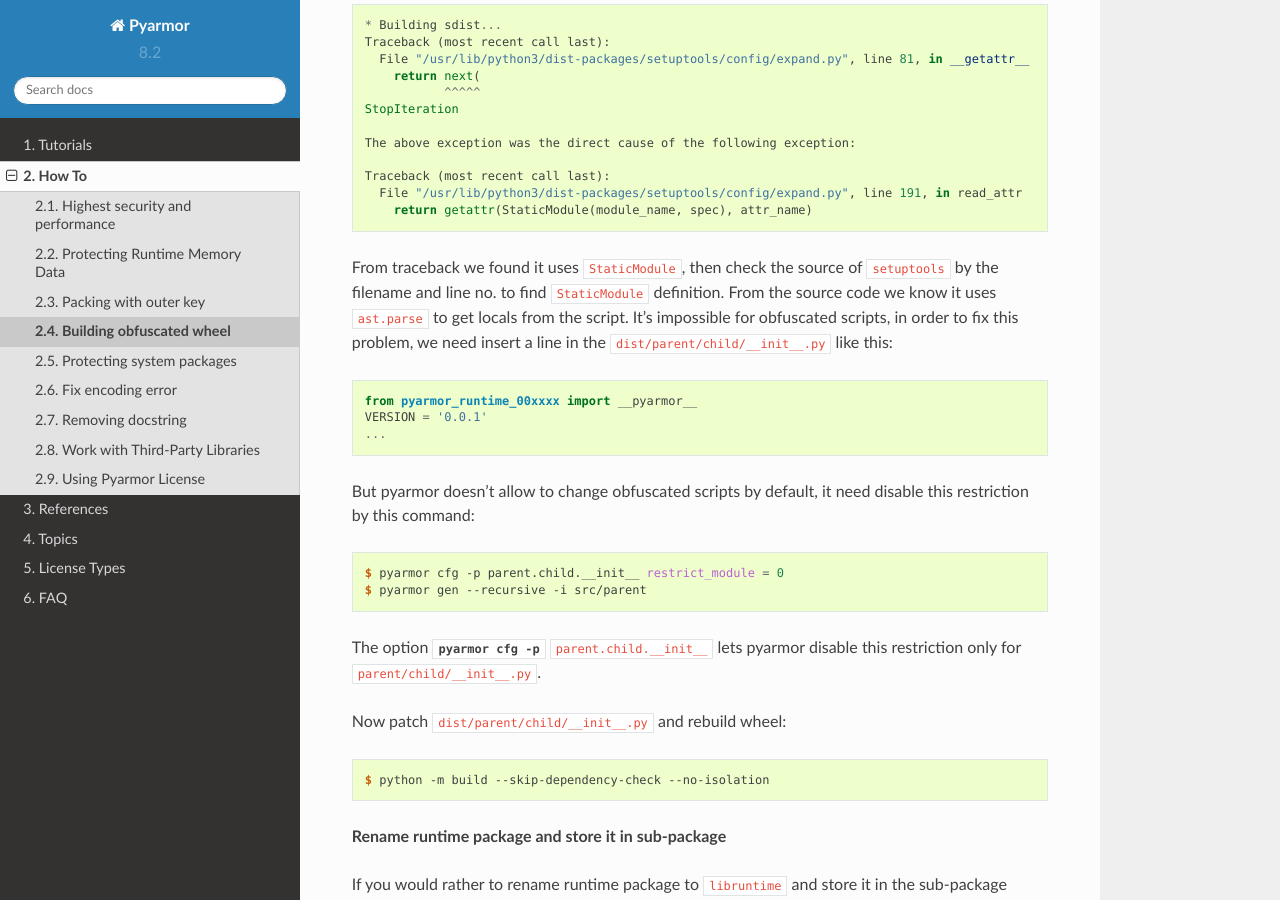
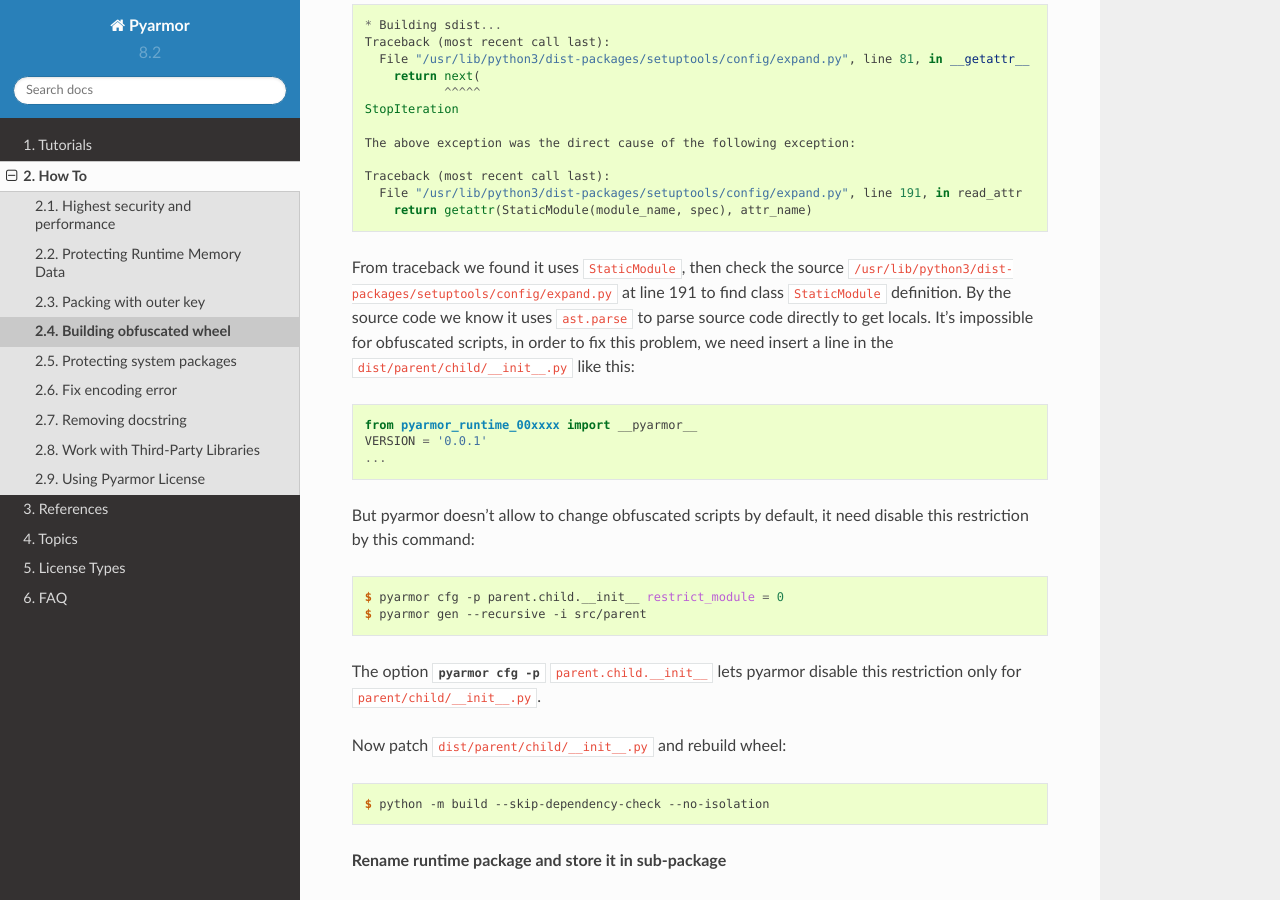
Before and after one commit to dashingsoft/pyarmor, a Sphinx documentation site: the page built from docs/how-to/wheel.rst, in a window 1280 px wide and 900 px high, scrolled down 1846 px. Built offline with Sphinx 7.4.7 and the Read the Docs theme 2.0.0, drawn with Linux system fonts in a browser that asks for light colours.

Commit message:
Refine doc

```diff
--- a/docs/how-to/wheel.rst
+++ b/docs/how-to/wheel.rst
@@ -101,7 +101,7 @@
       File "/usr/lib/python3/dist-packages/setuptools/config/expand.py", line 191, in read_attr
         return getattr(StaticModule(module_name, spec), attr_name)
 
-From traceback we found it uses ``StaticModule``, then check the source of ``setuptools`` by the filename and line no. to find ``StaticModule`` definition. From the source code we know it uses ``ast.parse`` to get locals from the script. It's impossible for obfuscated scripts, in order to fix this problem, we need insert a line in the ``dist/parent/child/__init__.py`` like this:
+From traceback we found it uses ``StaticModule``, then check the source ``/usr/lib/python3/dist-packages/setuptools/config/expand.py`` at line 191 to find class ``StaticModule`` definition. By the source code we know it uses ``ast.parse`` to parse source code directly to get locals. It's impossible for obfuscated scripts, in order to fix this problem, we need insert a line in the ``dist/parent/child/__init__.py`` like this:
 
 .. code-block:: python
 
```
